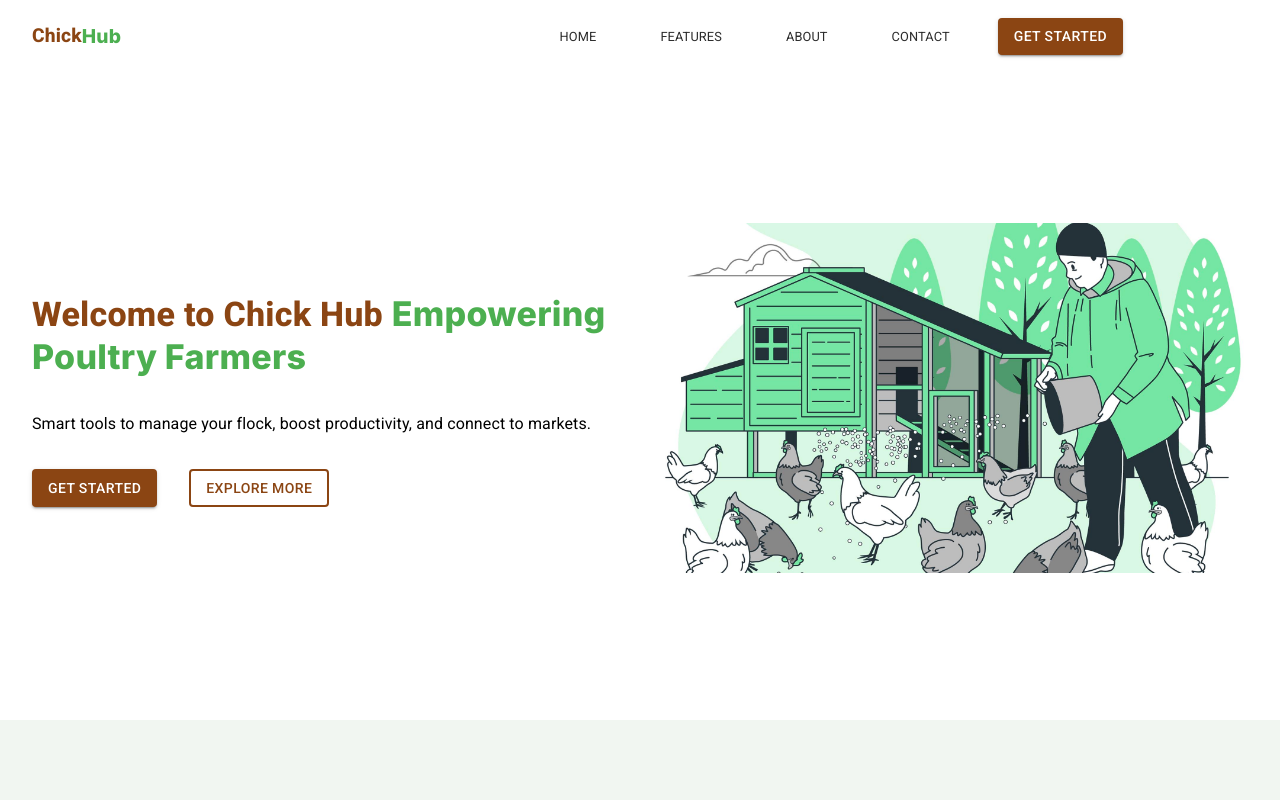
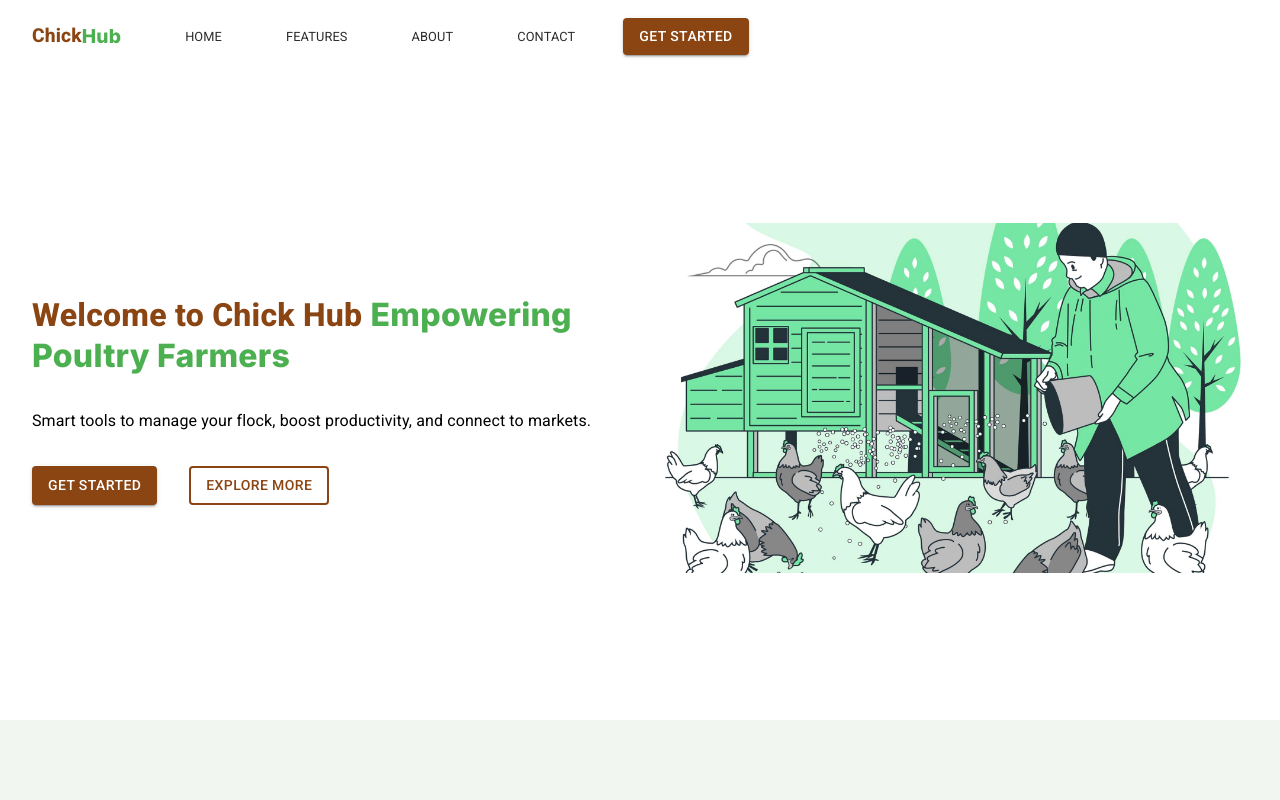
Before and after one commit to Naominm/ChickHub, a React (Vite) app: page / in a window 1280 px wide. Shown: the top 800 px of the page. Built offline with nearby package versions, Linux system fonts and the light colour scheme.

Commit message:
Add responsive the hero section

```diff
--- a/src/components/Navbar.tsx
+++ b/src/components/Navbar.tsx
@@ -49,36 +49,25 @@ function NavBar() {
             </MenuItem>
           </Typography>
           <Box
-            component="div"
-            display="flex"
-            gap="2rem"
-            paddingLeft={{ md: "30%", xs: "10%" }}
             sx={{
+              display: { xs: "none", md: "flex" },
+              alignItems: "center",
+              gap: "2rem",
               textTransform: "uppercase",
-              fontWeight: "800",
+              fontWeight: 800,
               color: "var(--text-dark)",
             }}
           >
-            <MenuItem component={Link} to="/" sx={{ fontSize: "0.8rem" }}>
-              Home
-            </MenuItem>
-            <MenuItem
-              component={Link}
-              to="/products"
-              sx={{ fontSize: "0.8rem" }}
-            >
-              Features
-            </MenuItem>
-            <MenuItem component={Link} to="/about" sx={{ fontSize: "0.8rem" }}>
-              About
-            </MenuItem>
-            <MenuItem
-              component={Link}
-              to="/contact"
-              sx={{ fontSize: "0.8rem" }}
-            >
-              Contact
-            </MenuItem>
+            {menuItems.map((item) => (
+              <MenuItem
+                key={item.text}
+                component={Link}
+                to={item.to}
+                sx={{ fontSize: "0.8rem" }}
+              >
+                {item.text}
+              </MenuItem>
+            ))}
             <Button
               variant="contained"
               sx={{
@@ -90,8 +79,12 @@ function NavBar() {
             </Button>
           </Box>
         </Box>
-        <Box sx={{ display: { xs: "flex", md: "none" } }}>
-          <IconButton onClick={handleMenuOpen} edge="start" color="inherit">
+        <Box
+          sx={{
+            display: { xs: "flex", md: "none", width: "100%", height: "1rem" },
+          }}
+        >
+          <IconButton onClick={handleMenuOpen} edge="end" color="inherit">
             <MenuIcon sx={{ color: "var(--primary)" }} />
           </IconButton>
           <Menu anchorEl={anchorEl} open={isMenuOpen} onClose={handleMenuClose}>
--- a/src/components/hero.tsx
+++ b/src/components/hero.tsx
@@ -7,6 +7,7 @@ function HeroSection() {
       component="div"
       sx={{
         display: "flex",
+        flexDirection: { xs: "column", md: "row" },
         alignItems: "center",
         justifyContent: "space-between",
         width: "100%",
@@ -28,29 +29,33 @@ function TextSection() {
   return (
     <Box
       component="div"
-      width="50%"
       sx={{
         display: "flex",
         flexDirection: "column",
         justifyContent: "center",
         gap: "2rem",
+        width: { xs: "100%", md: "50%" },
       }}
     >
       <Typography
         variant="h4"
         fontWeight={800}
-        sx={{ color: "var(--primary)" }}
+        sx={{ color: "var(--primary)", fontSize: { xs: "1rem", md: "2rem" } }}
       >
         Welcome to Chick Hub{" "}
         <span style={{ color: "var(--secondary)" }}>
           Empowering Poultry Farmers
         </span>
       </Typography>
-      <Typography variant="h6" fontWeight={400} fontSize="1rem">
+      <Typography
+        variant="h6"
+        fontWeight={400}
+        sx={{ fontSize: { xs: "0.8rem", md: "1rem" } }}
+      >
         Smart tools to manage your flock, boost productivity, and connect to
         markets.
       </Typography>
-      <Box sx={{ display: "flex", gap: "2rem" }}>
+      <Box sx={{ display: "flex", gap: { xs: "1rem", md: "2rem" } }}>
         <Button
           variant="contained"
           sx={{
@@ -76,7 +81,7 @@ function TextSection() {
 }
 function ImageSection() {
   return (
-    <Box component="div" width="50%">
+    <Box component="div" sx={{ width: { xs: "100%", md: "50%" } }}>
       <Box
         component="img"
         src={FarmImage}
```
